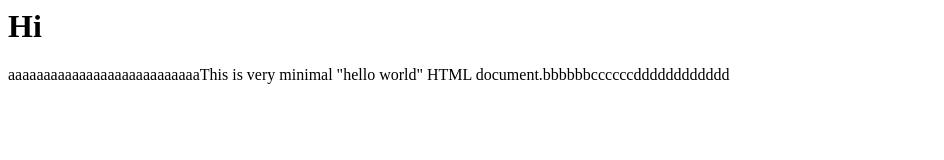
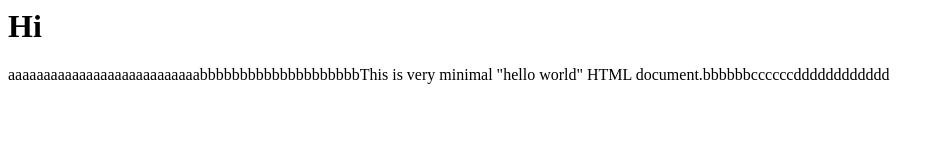
Before and after one commit to lucrlessard/testhtmlluc, a plain HTML site: page index.html in a window 1280 px wide. Shown: the whole page, without its empty margins (0-944 px from the left). Drawn offline with Linux system fonts and the light colour scheme.

Commit message:
4e changement

```diff
--- a/index.html
+++ b/index.html
@@ -6,6 +6,6 @@
    </HEAD>
 <BODY>
    <H1>Hi</H1>
-   <P>aaaaaaaaaaaaaaaaaaaaaaaaaaaThis is very minimal "hello world" HTML document.bbbbbbccccccdddddddddddd</P>
+   <P>aaaaaaaaaaaaaaaaaaaaaaaaaaabbbbbbbbbbbbbbbbbbbbThis is very minimal "hello world" HTML document.bbbbbbccccccdddddddddddd</P>
 </BODY>
 </HTML>
```
